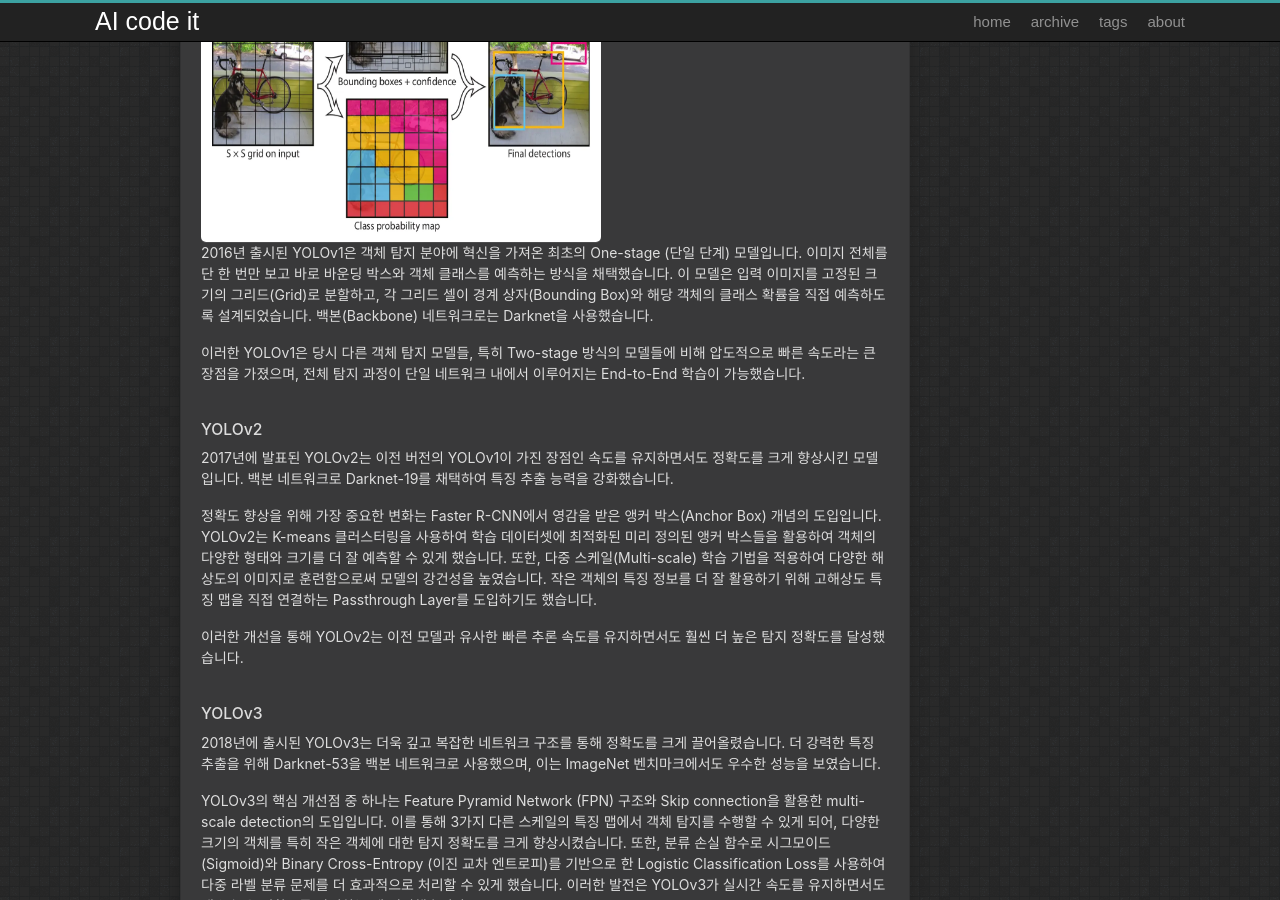
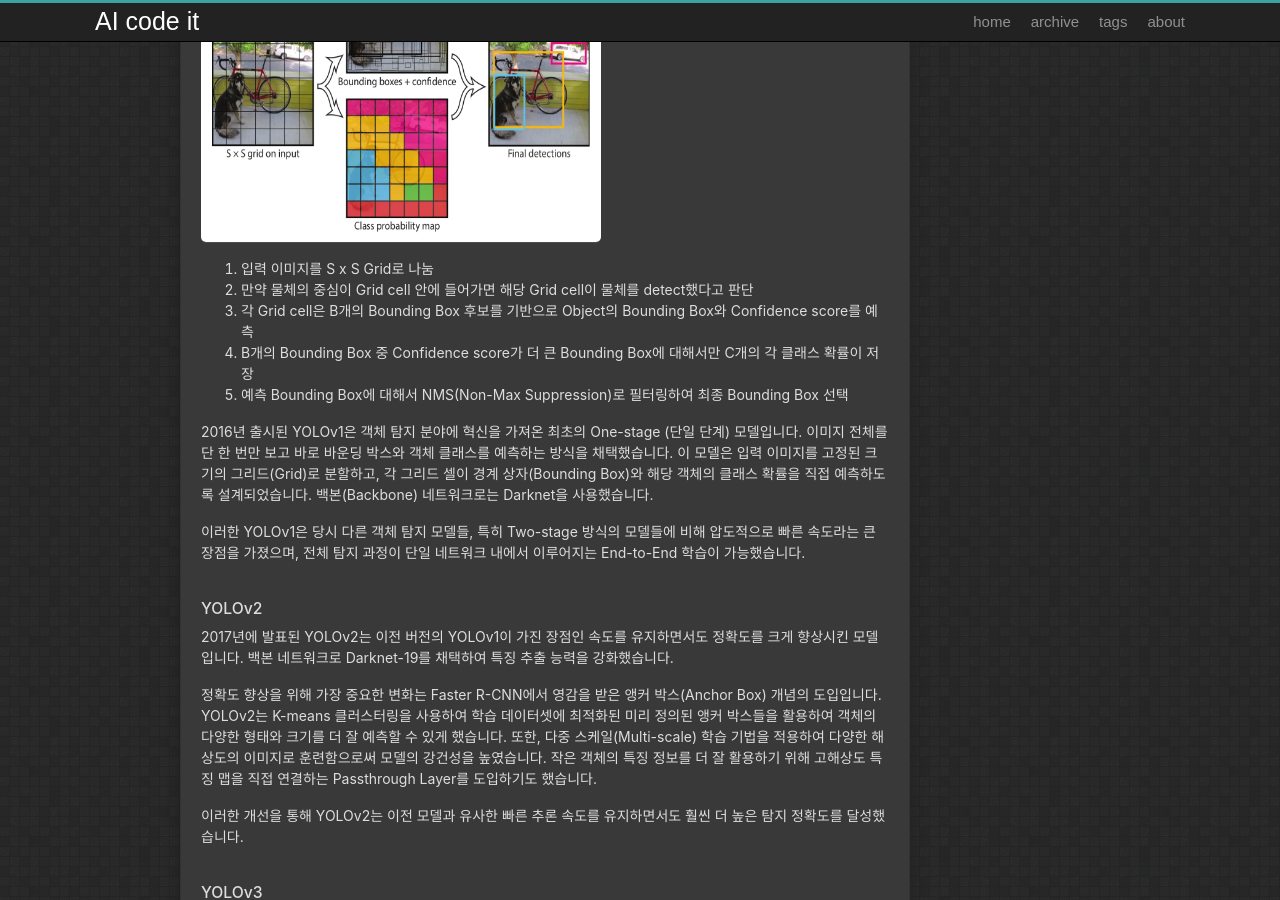
Before and after one commit to Lee-keonhee/AIcodeit, a Jekyll site: the page built from _posts/2025-08-31-weekly_8.md, in a window 1280 px wide and 900 px high, scrolled down 734 px. Built offline with Jekyll 4.4.1, drawn with Linux system fonts in a browser that asks for light colours.

Commit message:
Update 2025-08-31-weekly_8.md

```diff
--- a/_posts/2025-08-31-weekly_8.md
+++ b/_posts/2025-08-31-weekly_8.md
@@ -27,6 +27,12 @@ YOLO 모델은 크게 원저자인 조셉 레드몬(Joseph Redmon)이 개발한
 #### YOLOv1
 
 <img src="{{"/assets/images/yolov1.png" | relative_url }}" width="400" height="300" alt="yolov1">
+1. 입력 이미지를 S x S Grid로 나눔
+2. 만약 물체의 중심이 Grid cell 안에 들어가면 해당 Grid cell이 물체를 detect했다고 판단
+3. 각 Grid cell은 B개의 Bounding Box 후보를 기반으로 Object의 Bounding Box와 Confidence score를 예측
+4. B개의 Bounding Box 중 Confidence score가 더 큰 Bounding Box에 대해서만 C개의 각 클래스 확률이 저장
+5. 예측 Bounding Box에 대해서 NMS(Non-Max Suppression)로 필터링하여 최종 Bounding Box 선택
+
 2016년 출시된 YOLOv1은 객체 탐지 분야에 혁신을 가져온 최초의 One-stage (단일 단계) 모델입니다. 이미지 전체를 단 한 번만 보고 바로 바운딩 박스와 객체 클래스를 예측하는 방식을 채택했습니다. 이 모델은 입력 이미지를 고정된 크기의 그리드(Grid)로 분할하고, 각 그리드 셀이 경계 상자(Bounding Box)와 해당 객체의 클래스 확률을 직접 예측하도록 설계되었습니다. 백본(Backbone) 네트워크로는 Darknet을 사용했습니다.
 
 이러한 YOLOv1은 당시 다른 객체 탐지 모델들, 특히 Two-stage 방식의 모델들에 비해 압도적으로 빠른 속도라는 큰 장점을 가졌으며, 전체 탐지 과정이 단일 네트워크 내에서 이루어지는 End-to-End 학습이 가능했습니다.
```
